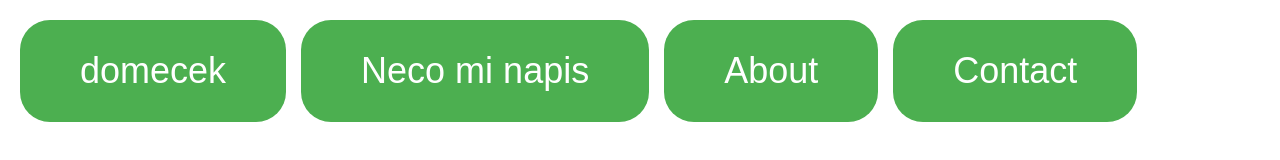
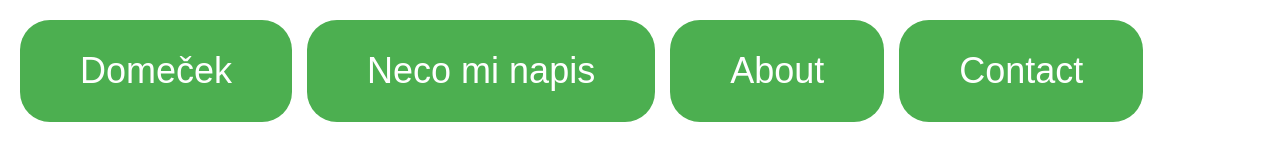
Before and after one commit to Janikcz13/my-web, a website: page index.html in a window 1280 px wide. Drawn offline with Linux system fonts and the light colour scheme.

Commit message:
index.html

```diff
--- a/index.html
+++ b/index.html
@@ -40,7 +40,7 @@
 <body>
 
     <div class="button-container">
-        <button onclick="openPage('')">domecek</button>
+        <button onclick="openPage('')">Domeček</button>
         <button onclick="openPage('Piš')">Neco mi napis</button>
         <button onclick="openPage('about')">About</button>
         <button onclick="openPage('contact')">Contact</button>
```
